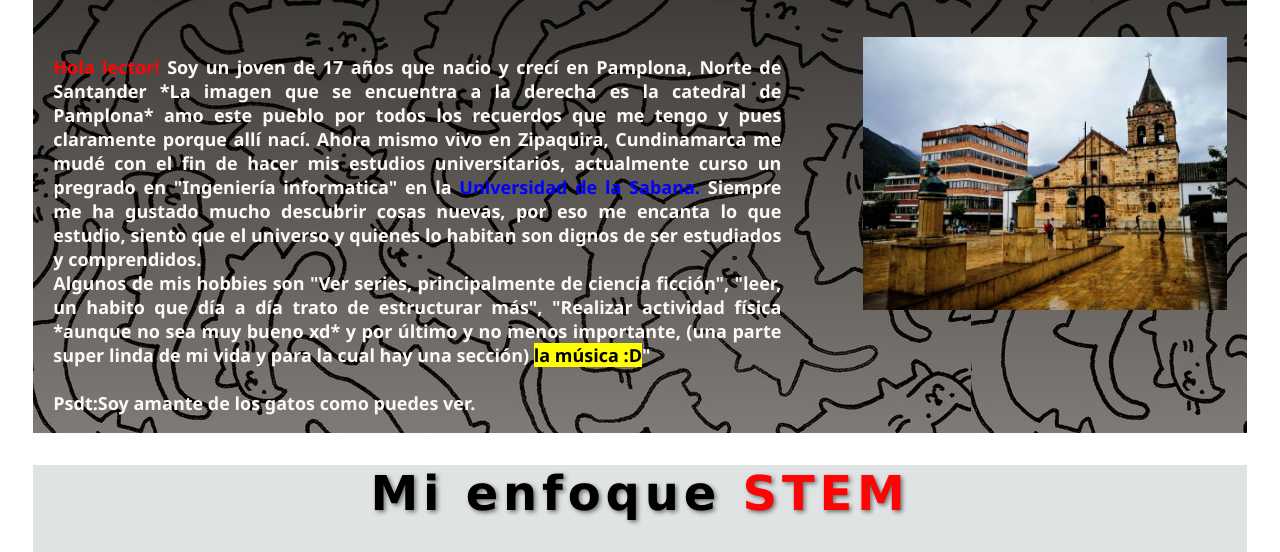
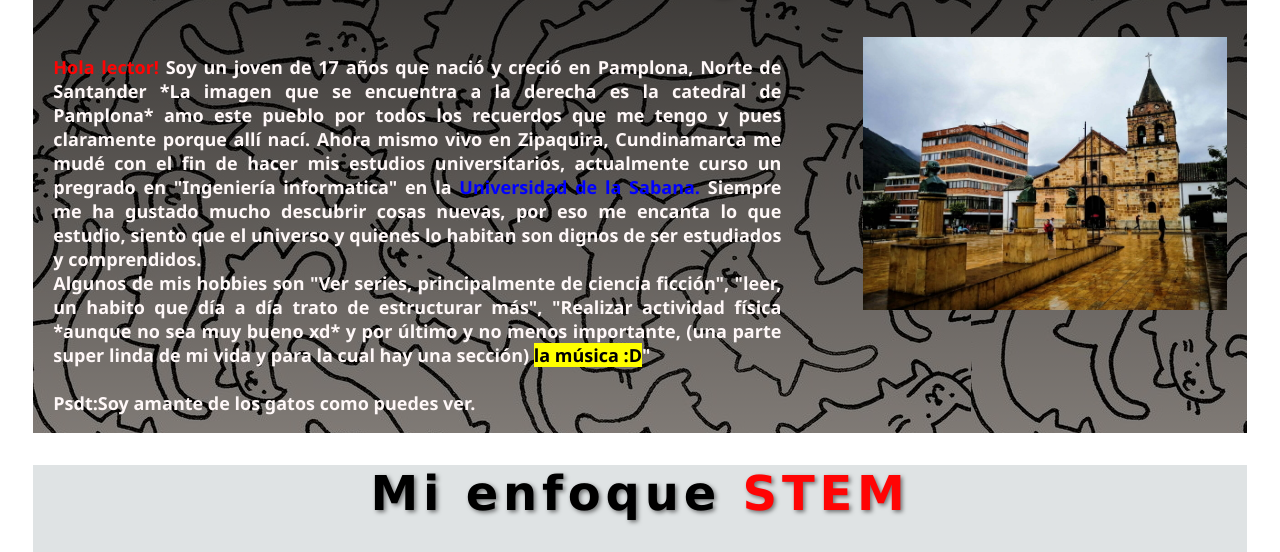
Before and after one commit to SantiagoSantafe/BlogPersonal, a plain HTML site: page index.html in a window 1280 px wide. Shown: the part 248-800 px from the top of the page. Drawn offline with Linux system fonts and the light colour scheme.

Commit message:
Update index.html

```diff
--- a/index.html
+++ b/index.html
@@ -31,7 +31,7 @@
     <section id="Inicio">
         <h2>¿Quién es <span style="color: rgb(255, 4, 4);" >Santiago Santafe</span> ?</h2>
         <div class="quiensoy">
-            <p><span>Hola lector!</span> Soy un joven de 17 años que nacio y crecí en Pamplona, Norte de Santander *La imagen que se encuentra a la derecha es la catedral de Pamplona* amo este pueblo por todos los recuerdos que me tengo y pues claramente porque allí nací. Ahora mismo vivo en Zipaquira, Cundinamarca me mudé con el fin de hacer mis estudios universitarios, actualmente curso un pregrado en "Ingeniería informatica" en la <span style="color: blue;" >Universidad de la Sabana. </span> Siempre me ha gustado mucho descubrir cosas nuevas, por eso me encanta lo que estudio, siento que el universo y quienes lo habitan son dignos de ser estudiados y comprendidos. <br> Algunos de mis hobbies son "Ver series, principalmente de ciencia ficción", "leer, un habito que día a día trato de estructurar más", "Realizar actividad física *aunque no sea muy bueno xd* y por último y no menos importante, (una parte super linda de mi vida y para la cual hay una sección) <mark>la música :D</mark>" <br> <br> Psdt:Soy amante de los gatos como puedes ver. </p>
+            <p><span>Hola lector!</span> Soy un joven de 17 años que nació y creció en Pamplona, Norte de Santander *La imagen que se encuentra a la derecha es la catedral de Pamplona* amo este pueblo por todos los recuerdos que me tengo y pues claramente porque allí nací. Ahora mismo vivo en Zipaquira, Cundinamarca me mudé con el fin de hacer mis estudios universitarios, actualmente curso un pregrado en "Ingeniería informatica" en la <span style="color: blue;" >Universidad de la Sabana. </span> Siempre me ha gustado mucho descubrir cosas nuevas, por eso me encanta lo que estudio, siento que el universo y quienes lo habitan son dignos de ser estudiados y comprendidos. <br> Algunos de mis hobbies son "Ver series, principalmente de ciencia ficción", "leer, un habito que día a día trato de estructurar más", "Realizar actividad física *aunque no sea muy bueno xd* y por último y no menos importante, (una parte super linda de mi vida y para la cual hay una sección) <mark>la música :D</mark>" <br> <br> Psdt:Soy amante de los gatos como puedes ver. </p>
             <img src="pamplona.jpg" alt="Imagen de pamplona">
         </div>
     </section>
```
